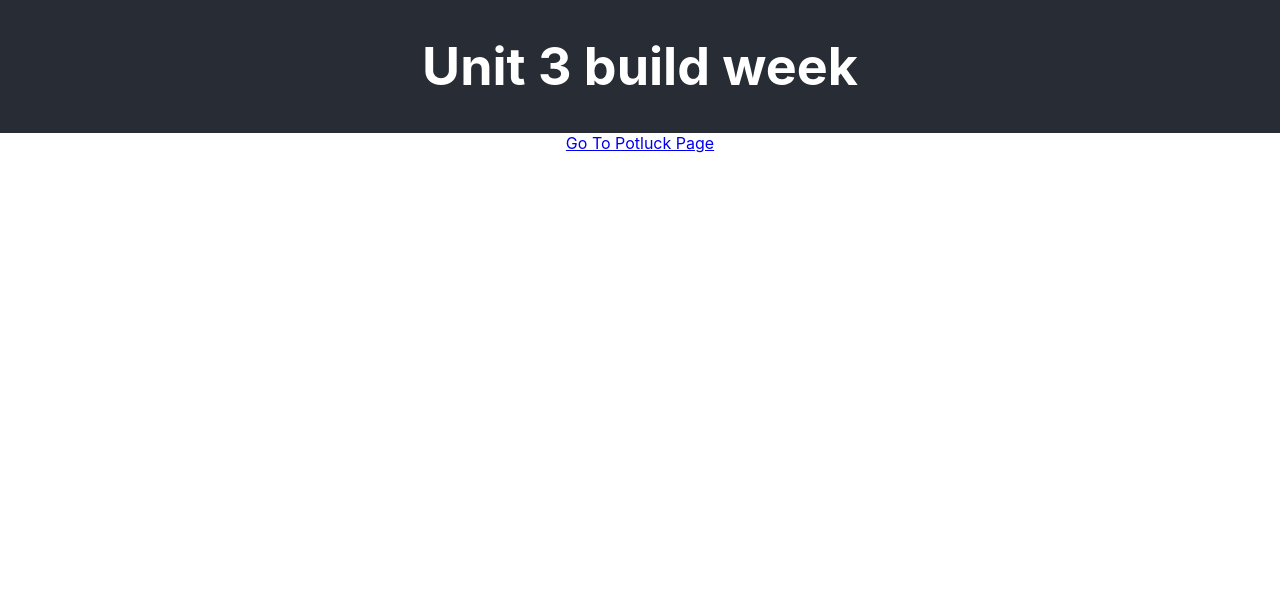
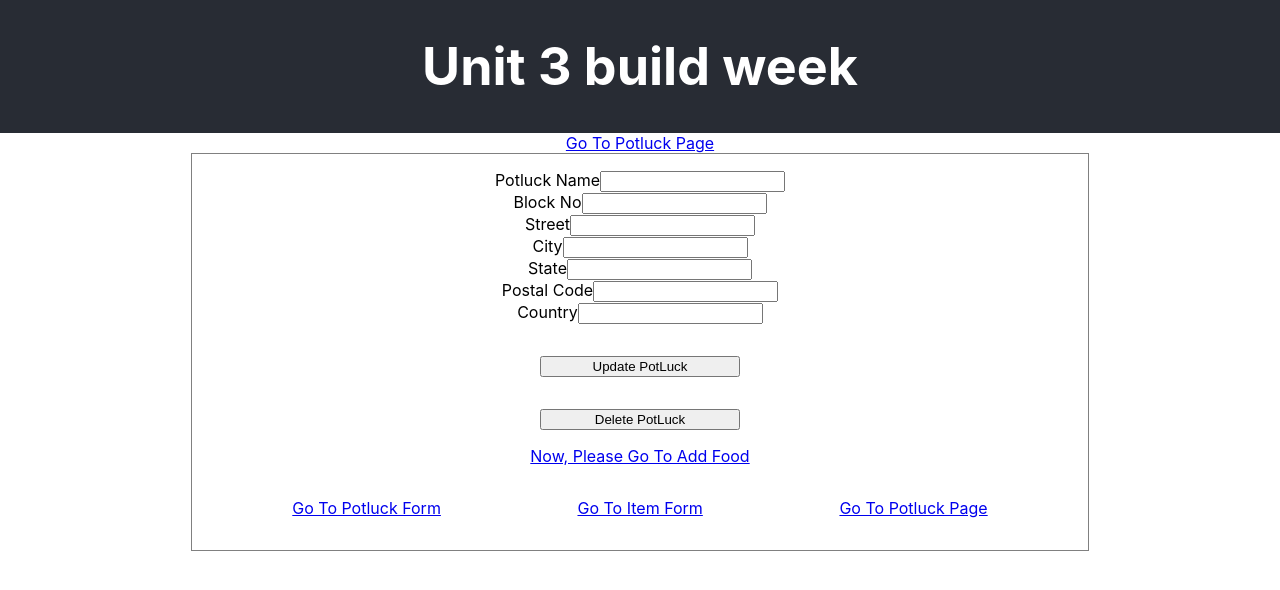
Before and after one commit to BW-Potluck-Planner-2/front-end, a React (Create React App) app: page /updateForm in a window 1280 px wide. Shown: the top 590 px of the page. Built offline with nearby package versions, Linux system fonts and the light colour scheme; no server answers.

Commit message:
updateForm created with update potluck and delete potluck functionality

```diff
--- a/src/App.js
+++ b/src/App.js
@@ -1,5 +1,6 @@
-import React from 'react';
+import React, {useState, useEffect}  from 'react';
 import './App.css';
+// import styled from "styled-components";
 import { BrowserRouter as Router, Route, Link, Switch } from "react-router-dom";
 
 
@@ -10,6 +11,7 @@ import CreatePotluckForm from "./components/CreatePotluckForm"
 import AddItemForm from "./components/AddItemForm"
 import PotluckPage from "./components/PotluckPage"
 import AddGuestForm from "./components/AddGuestForm"
+import UpdatePotluckForm from "./components/UpdatePotluckForm"
 
 
 function App() {
@@ -28,6 +30,7 @@ function App() {
           <Route exact path="/itemForm" component={AddItemForm}/>
           <Route exact path="/guestForm" component={AddGuestForm}/>
           <Route exact path="/potluckPage" component={PotluckPage}/>
+          <Route exact path="/updateForm" component={UpdatePotluckForm}/>
         </Switch>
       </div>
     </Router>
--- a/src/components/AddGuestCard.js
+++ b/src/components/AddGuestCard.js
@@ -1,5 +1,5 @@
 import React, {useState,  useEffect} from "react";
-
+// import styled from "styled-components"
 
 import { axiosWithAuth } from "../utils/axiosWithAuth"
 
--- a/src/components/AddItemCard.js
+++ b/src/components/AddItemCard.js
@@ -1,5 +1,5 @@
 import React, {useState,  useEffect} from "react";
-
+// import styled from "styled-components"
 
 import { axiosWithAuth } from "../utils/axiosWithAuth"
 
--- a/src/components/CreatePotluckCard.js
+++ b/src/components/CreatePotluckCard.js
@@ -57,7 +57,9 @@ const CreatePotluckCard = (props) => {
                             </div>
                         )})
                     }
-                    <button onClick={deletePotluck}>Delete potluck</button>
+                     {/* <AddItemCard/>
+                    <AddGuestCard/>  */}
+                    {/* <button onClick={deletePotluck}>Delete potluck</button> */}
                 </PotluckContainer>
         </div>
     )
--- a/src/components/PotluckPage.js
+++ b/src/components/PotluckPage.js
@@ -27,11 +27,16 @@ const PotluckPage = () => {
                 <Link to="/">Home</Link>
                 <Link to="/potluckForm">Create New PotLuck</Link>
             </Nav>
-            <PageContainer>
-                <CreatePotluckCard/>
-                <AddItemCard/>
-                <AddGuestCard/>
-            </PageContainer>
+            <Link >
+                <PageContainer>
+                    <Link to="/updateForm">
+                        <CreatePotluckCard/>
+                    </Link>
+                    <AddItemCard/>
+                    <AddGuestCard/>
+                </PageContainer>
+            </Link>
+
 
         </div>
     )
--- /dev/null
+++ b/src/components/UpdatePotluckForm.js
@@ -0,0 +1,172 @@
+import React, { useState, useEffect} from "react"
+import { useParams, useHistory } from "react-router-dom";
+import { Link } from "react-router-dom";
+import styled from "styled-components"
+
+
+import { axiosWithAuth } from "../utils/axiosWithAuth"
+
+
+const UpdateFormContainer = styled.div`
+ width: 70%;
+ height: 100%;
+ margin: auto;
+ display: flex;
+ flex-direction: column;
+ border: 1px solid gray;
+`
+const Form = styled.form`
+display: flex;
+flex-direction: column;
+margin: 1rem auto;
+`
+const Button = styled.button`
+width: 200px;
+margin: 1rem auto;
+`
+const LinkBag = styled.div`
+margin: 2rem;
+display: flex;
+justify-content: space-around;
+/* width: auto;
+text-align: center; */
+`
+
+
+const initialPotluck = {
+    id: Date.now(),
+    locationName: "",
+    locationAddress: "",
+    locationStreet: "",
+    locationCity: "",
+    locationState: "",
+    locationPostCode: "",
+    locationCountry: "",
+}
+
+const UpdatePotluckForm = (props) => {
+    console.log(props, "W H A T   W E  H A V E   H E R E ? ? ? ")
+const [ item, setItem ] = useState(initialPotluck)
+console.log(item, " {{{{{{[[{{{{ o o o o O O O O o o o o}}}}]]}}}}}}")
+const { push } = useHistory();
+const {id} = useParams()
+
+const handleChange = e => {
+    setItem({
+        ...item,
+        [e.target.name]: e.target.value,
+    })
+}
+
+useEffect(() => {
+    axiosWithAuth()
+    .get(`/api/potlucks/${id}`)
+    .then(res => {
+        console.log(res, "GET UpdateForm RES <<<<<<<>>>>>>>")
+        setItem(res.data)
+    })
+    .catch(error => {
+        console.log(error, " GET UpdateForm ERROR <<<<<<<>>>>>>>")
+    })
+}, [id])
+
+
+
+const updatePotluck = e => {
+    e.preventDefault();
+    axiosWithAuth()
+    .put(`/api/potlucks/${id}`, item)
+    .then(res => {
+        console.log(res, "PUT UpdateForm RRS  <<<<<<<>>>>>>>")
+        // props.history.push("/addItemPage")
+        props.setItem(res.data)
+        push(`/api/potlucks/${id}`)
+
+
+    })
+    .catch(error => {
+        console.log(error, "PUT UpdateForm ERROPR <<<<<<<>>>>>>>")
+    })
+
+
+}
+
+const deletePotluck = potluck => {
+    axiosWithAuth()
+    .delete(`/api/potlucks/${potluck.id}`)
+    .then(res => {
+        console.log(res, "DELETE UpdateForm  RES <<<<<<<>>>>>>>")
+        props.setItem(res.data)
+        push("/potluckPage")
+    })
+    .catch(error =>{
+        console.log(error, "DELETE UpdateForm ERROR <<<<<<<>>>>>>>")
+    })
+}
+    return (
+        <UpdateFormContainer>
+            <Form>
+                <label>Potluck Name
+                    <input  type= "text"
+                            name= "locationName"
+                            value= {props.locationName}
+                            onChange = {handleChange}
+                    /> </label>
+                <label>Block No
+                    <input  type= "number"
+                            name= "locationAddress"
+                            value= {props.locationAddress}
+                            onChange = {handleChange}
+                    /> </label>
+                <label>Street
+                    <input  type= "text"
+                            name= "locationStreet"
+                            value= {props.locationStreet}
+                            onChange = {handleChange}
+                    /> </label>
+                <label>City
+                    <input  type= "text"
+                            name= "locationCity"
+                            value= {props.locationCity}
+                            onChange = {handleChange}
+                    /> </label>
+                <label>State
+                    <input  type= "text"
+                            name= "locationState"
+                            value= {props.locationState}
+                            onChange = {handleChange}
+                    /> </label>
+                <label>Postal Code
+                    <input  type= "text"
+                            name= "locationPostCode"
+                            value= {props.locationPostCode}
+                            onChange = {handleChange}
+                    /> </label>
+                <label>Country
+                    <input  type= "text"
+                            name= "locationCountry"
+                            value= {props.locationCountry}
+                            onChange = {handleChange}
+                    /> </label>
+            </Form>
+            <Button onClick={updatePotluck}>Update PotLuck</Button>
+            <Button onClick={deletePotluck}>Delete PotLuck</Button>
+            <div>
+                <Link to="/itemForm">Now, Please Go To Add Food</Link>
+            </div>
+            <LinkBag>
+                <div>
+                    <Link to="/potluckForm">Go To Potluck Form</Link>
+                </div>
+                <div>
+                    <Link to="/itemForm"> Go To Item Form</Link>
+                </div>
+                <div>
+                    <Link to="/potluckPage">Go To Potluck Page</Link>
+                </div>
+            </LinkBag>
+
+        </UpdateFormContainer>
+    )
+}
+export default UpdatePotluckForm
--- a/src/utils/axiosWithAuth.js
+++ b/src/utils/axiosWithAuth.js
@@ -6,6 +6,6 @@ export const axiosWithAuth = () => {
         headers: {
             Authorization: token
         },
-        baseURL: "https://potluck-plann3r.herokuapp.com/"
+        baseURL: "https://potluck-plann3r.herokuapp.com"
     })
 }
```
